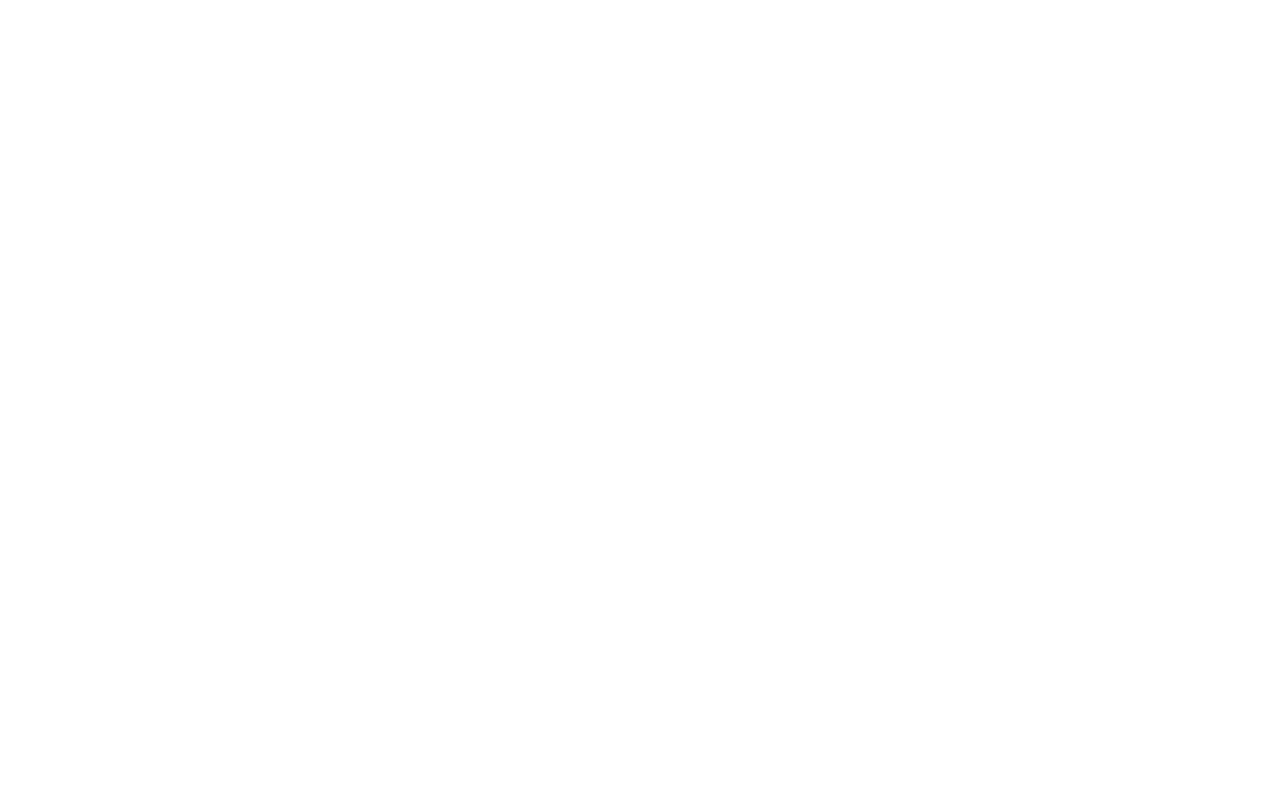
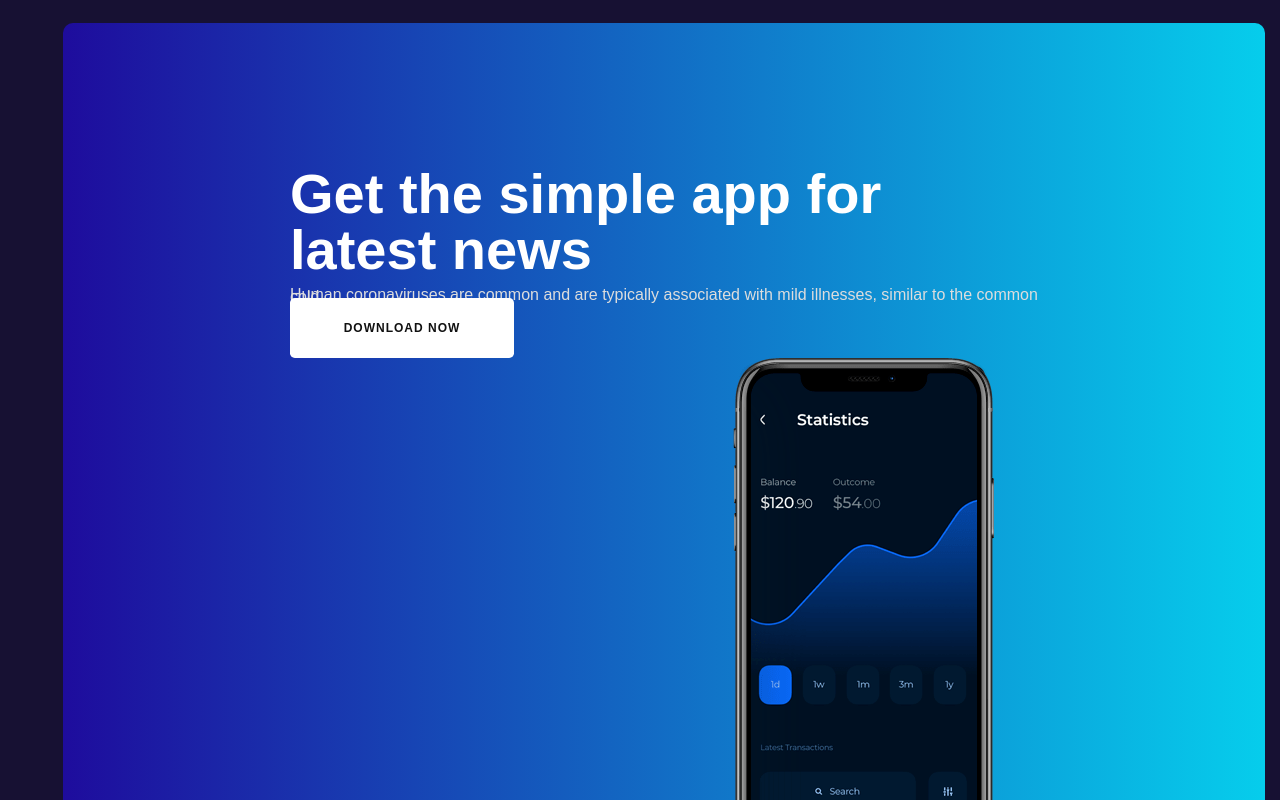
Before and after one commit to Adrianaortiz00/COVID-Tracker, a React (Vite) app: page / in a window 1280 px wide. Shown: the part 3080-3880 px from the top of the page. Before the commit the page ends 2875 px from the top, so only its background shows below. Built offline with nearby package versions, Linux system fonts and the light colour scheme; a web font is replaced by a local one.

Commit message:
getsimple structure

```diff
--- a/src/pages/home/Home.jsx
+++ b/src/pages/home/Home.jsx
@@ -3,6 +3,7 @@
 import Carousel from "../home/sections/Carousel";
 import Faq from "../home/sections/Faq"
 import MetricsSection from "../home/sections/MetricsSection";
+import GetSimple from "./sections/GetSimple";
 
 
 const Home = () => {
@@ -13,6 +14,7 @@
       <StaySection/>
       <MetricsSection/>
       <Faq/>
+      <GetSimple/>
     </div>
   );
 };
--- /dev/null
+++ b/src/pages/home/sections/GetSimple.jsx
@@ -0,0 +1,85 @@
+import React from 'react'
+import TextHome from "../../../components/home/TextHome"
+
+const GetSimple = () => {
+  return (
+    <section className='app-wrapper to-dark-blue-1 pt-32 pl-12'>
+        <div className='container m-[160.100]'>
+        <div className='row flex flex-wrap mx-[0.938em] box-border'>
+                <div className='bg-custom-gradient p-[100px_130px] rounded-[10px] mt-[100px] flex-[0_0_100%] max-w-full' >
+                    <div className='row flex flex-wrap -mx-[0.938em] font-poppins-sans-serif leading-[0.109em] text-base text-left' >
+                        <div className='col-sm-7 relative w-full pr-4 pl-4 p-[0.938em]' >
+                            <TextHome title= "Get the simple app for latest news" text="Human coronaviruses are common and are typically associated with mild illnesses, similar to the common cold." buttonStyle="bg-white px-[40px] py-[20px] text-[#111] font-semibold text-[12px] uppercase tracking-[1px] leading-[1.5] rounded-[0.3rem]" buttonText="DOWNLOAD NOW" />
+
+                            <div className='relative float-right absolute right-[140px] '>
+                            <img src="public\assets\images\phone-1.png" alt="phone"   className="align-middle border-none"/>
+                            </div>
+                        </div>
+                    </div>
+                </div>
+            </div>
+        </div>
+    </section>
+  )
+}
+
+
+export default GetSimple
+
+
+/*import TextHome from "../../../components/home/TextHome"
+
+const StaySection = () => {
+  return (
+    <section className=" border-non grid grid-cols-2 pt-32 pl-4 bg-dark-blue-2">
+        <div className=" order-2">
+          <TextHome title="Stay Home, And Prayer For Victim" text={`Human coronaviruses are common and are typically associated with mild illnesses, similar to the common cold.
+                Shortness of breath can be a third -- and very serious -- manifestation of Covid-19, and it can occur on its own, without a cough.`} buttonStyle="bg-purple-blue hover:bg-dark-purple text-white border-[none] rounded-[10px] mt-[2em] mb-8" buttonText="HOW TO PROTECT" />
+        </div>
+        <div>
+          <img src="/public\assets\images\mobiles.png" alt="covid-girl-phone" className="overflow-clip align-middle border-none w-[32em] mb-24 -mt-5 ml-28" />
+        </div>
+    </section>
+  )
+}
+
+export default StaySection*/
+
+/*const Hero = () => {
+    return (
+        <section className=" border-none grid grid-cols-2 bg-gradient-to-b from-[#3390b6] to-dark-blue-1 pt-32 pl-12">
+            <div>
+                <TextHome title="Download the covid app for get latest update" text="Human coronaviruses are common and are typically associated with mild illnesses, similar to the common cold.The corona virus COVID-19 is affecting 210 countries & territories around the world and 2 international conveyances." buttonStyle="bg-dark-blue-1 text-white border-purple border border-solid rounded-[30px] hover:border-none mt-[2em] mb-8" buttonText="HOW TO PROTECT" />
+            </div>
+            <div>
+                <img src="/public\assets\images\phones.png" alt="covid-girl-phone" className=" h-83 mb-24 -mt-5 ml-28" />
+            </div>
+        </section>
+    )
+}
+
+export default Hero*/
+
+
+
+
+
+
+/*@media only screen and (max-width: 991px) {
+    .app-wrap {
+        padding: 50px;
+        margin-top: 70px;
+    }
+
+    media (min-width: 576px) {
+    .col-sm-12 {
+        flex: 0 0 100%;
+        max-width: 100%;
+    }
+
+    estilo: <col className="sm-7" />media (min-width: 576px) {
+    .col-sm-7 {
+        flex: 0 0 58.3333333333%;
+        max-width: 58.3333333333%;
+    }
+*/
--- a/tailwind.config.js
+++ b/tailwind.config.js
@@ -59,6 +59,9 @@
           transitionDuration: {
             '500': '500ms',
           },
+          backgroundImage: {
+            'custom-gradient': 'linear-gradient(to right, #1e0c9d, #06cdec)',
+          },
         },
     },
 };
```
Also changed, not shown: src/pages/home/sections/StaySection.jsx (line endings or trailing spaces).
